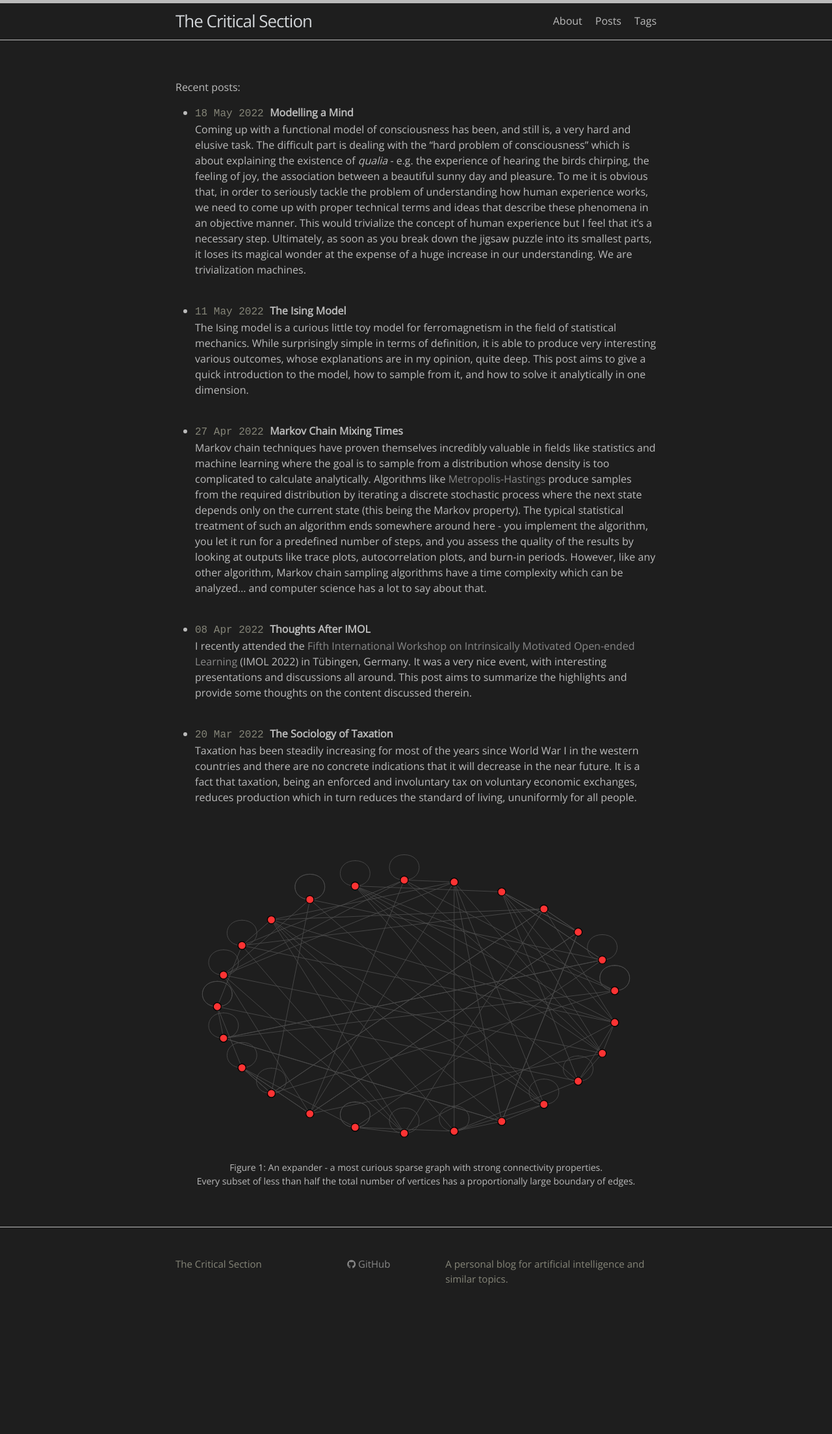
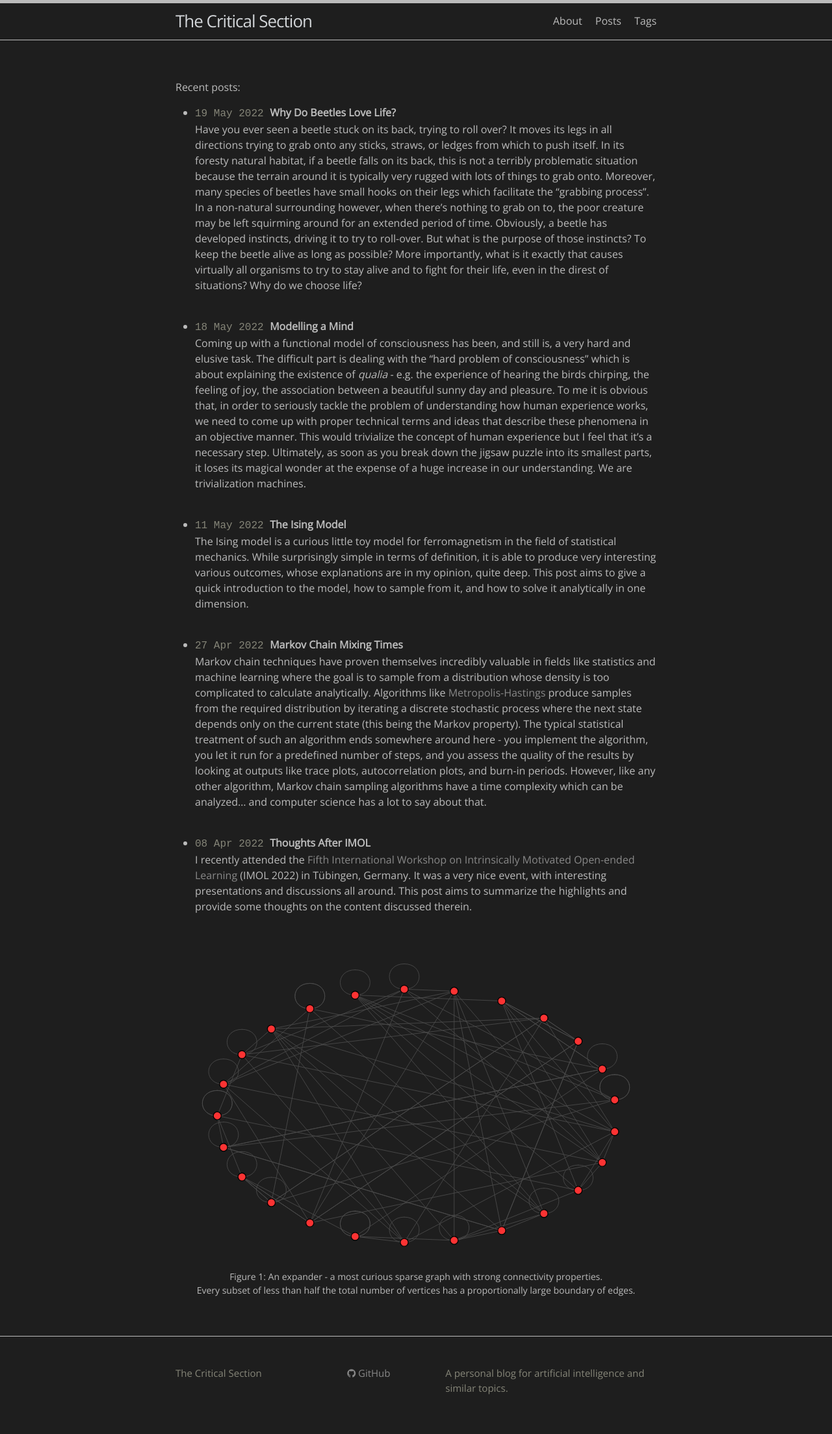
Before and after one commit to aceofgreens/aceofgreens.github.io, a Jekyll site: the page built from index.md, in a window 1280 px wide. Shown: the whole page at 65% size. Built offline with Jekyll 4.4.1, drawn with Linux system fonts in a browser that asks for light colours; before the commit the page ends 2039 px from its top, so only the background shows below that; some of the changed lines change nothing that is shown.

Commit message:
New post and small fixes

```diff
--- a/_posts/2022-05-18-modelling_a_mind.md
+++ b/_posts/2022-05-18-modelling_a_mind.md
@@ -36,13 +36,13 @@ Based on all of these components, a simplified control loop for the mind is:
 1. Process the sensory inputs, recognize any known patterns;
 2. Propose new patterns for storing as concepts;
 3. Integrate the proposals into the concept buffer, removing or updating other concepts if necessary;
-4. Predict the next state based on hypothetical actions
+4. Predict the next state based on hypothetical actions (imagination)
 5. Focus attention on sensory inputs or known concepts.
 6. Produce an action.
 
 Note that with just a processor and a policy, you get a primitive *reptilian brain* based on instincts. By adding a dynamics predictor and the difference between the current state and its expectation, you get a *limbic brain*. Finally, with the addition of concepts and attention you get a *neocortex*, capable of reasoning.
 
-Regarding the practical implementation of this mind, I think the processor, dynamics predictor, and policy can be built using artificial neural networks. The attention model can be an [attention layer](https://en.wikipedia.org/wiki/Attention_(machine_learning). The concept buffer is tricky because it would involve having a storage component for patterns (e.g. vectors) that is updated in a learnable way and is outside of the networks. Perhaps a stateful component like a batch norm could be built? I'll have to think about it.
+Regarding the practical implementation of this mind, I think the processor, dynamics predictor, and policy can be built using artificial neural networks. The attention model can be an [attention layer](https://en.wikipedia.org/wiki/Attention_(machine_learning)). The concept buffer is tricky because it would involve having a storage component for patterns (e.g. vectors) that is updated in a learnable way and is outside of the networks. Perhaps a stateful component that is continuously updated can be used.
 
 It might be necessary that all components are capable of handling time-series. In that case, a deep learning approach will require LSTMs, GRUs, or temporal transformers. It is also likely that the agent should have a model-based mind that can plan ahead and choose its actions accordingly.
 
--- /dev/null
+++ b/_posts/2022-05-19-why_do_beetles_love_life.md
@@ -0,0 +1,86 @@
+---
+layout: post
+title: Why Do Beetles Love Life?
+date: 2022-05-19 16:00:00 +0200
+tags: [ai, ultra-rationalism]
+---
+
+Have you ever seen a beetle stuck on its back, trying to roll over? It moves its legs in all directions trying to grab onto any sticks, straws, or ledges from which to push itself. In its foresty natural habitat, if a beetle falls on its back, this is not a terribly problematic situation because the terrain around it is typically very rugged with lots of things to grab onto. Moreover, many species of beetles have small hooks on their legs which facilitate the "grabbing process". In a non-natural surrounding however, when there's nothing to grab on to, the poor creature may be left squirming around for an extended period of time. Obviously, a beetle has developed instincts, driving it to try to roll-over. But what is the purpose of those instincts? To keep the beetle alive as long as possible? More importantly, what is it exactly that causes virtually all organisms to try to stay alive and to fight for their life, even in the direst of situations? Why do we choose life?
+
+The question "Why do all organisms try to stay alive?" sounds a lot like "What is the purpose of life?" but the latter one is a meaningless. This is because a purpose, as we understand it, exists only in the context of an agent capable enough to conceptualize the need for action in a situation where a different outcome than the current one is desired. I can say that my purpose is to act so as to cause a certain effect, or that my purpose is to be the driver of specific directed actions, but all this is anthropocentric babble not getting to the heart of the issue. It presumes a conceptual understanding of things like "self", "action", and "opportunity", and we know that life has emerged much before any organism could have time to conceptualize these.
+
+We can't meaningfully say that a chemical reaction has purpose. But treating life simply through the lens of complexity requires us to make the connection between the high level understanding of "purpose" and the low-level understanding of "cause and effect". Any explanation for the purpose of our existence based on developments from recent history is bound to miss the point. You can't say that the purpose of life is to maximize the likelihood of the species' survival, because a most primitive organism does not even know what a species is. Even more, how do genes know what the species of their carrier is? If life has any global purpose at all, this purpose has to be fundamental, primitive, and simple.
+
+Some people believe that **the purpose of life is to increase complexity**. The complexity of living organisms (informally understood as the complexity of the biological structures in their cells) is much greater than that in non-living ones. [Assembly theory](https://en.wikipedia.org/wiki/Assembly_theory) measures the complexity of molecules and proves empirically that molecules occurring in living organisms have a higher assembly index that those in non-living objects.
+
+Similarly, **living organisms tend to be more ordered than non-living ones**. The second law of thermodynamics states that all isolated systems will, with time, reach a state of maximal entropy. So why does life on Earth flourish? Well, because the biosphere is not an isolated system. Organisms reduce the entropy inside of them (they harvest [negentropy](https://en.wikipedia.org/wiki/Negentropy) packets) at the expense of their surrounding. As this process continues, living organisms can become more ordered, while the environment in which they live - more unordered.
+
+While all of this is true - that life increases complexity and order - these relationships are observed consequence of the way life functions. They are not its purpose.
+
+**In reality, life has no ultimate purpose**... What we observe all around us are organisms with behavioural traits that simply help them survive. Coming back to our example, why does a beetle stuck on its back try to roll over? Because this helps it survive. Why do all beetles around us have this behaviour? Because they wouldn't be around us, if they hadn't adopted this behaviour.
+
+### How life evolved
+Life has developed and evolved from primitive molecules. One plausible hypothesis is that as the chemical composition of the early universe was changing, larger and heavier molecules started to form. This was an entirely chemical process - when the right molecules would bump into each other, and under the right thermodynamic circumstances, a reaction would be triggered and new more complex molecules would be created. This process continued and eventually, by chance, a very special molecule was formed - one that could produce an exact copy of itself under the right conditions.
+
+This proved a game changer because a molecule that could replicate itself meant that its copies would also replicate themselves. Therefore, in a given pool of molecules, the proportion of molecules with that specific chemical composition started to increase.
+However, during the copying process, random changes, or *mutations* would occur. Some of these decreased the probability that a molecule with these mutations would replicate, while others increased it. One can easily see then, that under such a selection process those molecules with mutations that favour their replication would start to dominate the total pool of complex molecules.
+Those with mutations that didn't favour replication would simply decrease in proportion to the rest and possibly become extinct.
+
+Through this process of replication, mixed with random changes, the molecules continued to increase in complexity and form structures which in turn started to form even bigger structures. It is believed that the cell is the smallest unit of life because it can replicate and produce feedback loops to adapt to the environment and regulate its own state.
+
+### Simulations
+Let's look at evolution from a more computational perspective. For evolution to commence, we need to have three components:
+- an agent that can replicate,
+- a mutation operator to mutate agents,
+- a fitness function which computes the probability that an agent will replicate at time $t$.
+
+Then the evolution of the organisms consist of a sequence $\mathcal{A}_0, \mathcal{A}_1, ... \mathcal{A}_t, ...$ where $A_t$ is a set of all living agents at time $t$, and $n_t$ is the number of living agents at time $t$:
+
+$$\mathcal{A}_t = \{A^1_t, A^2_t, ..., A^{n_t}_t\}.$$
+
+To simulate the evolution from one step to the next we take the current agents, and assess whether each one of them will replicate using the fitness function. At the next step, those who are deemed to replicate create copies of each other, but with small changes added to the copies. In reality the fitness function is incredibly complicated - it is random, changing with time, and depending on the current set of organisms $\mathcal{A}_t$. This reflects the availability of resources, the competition between agents due to population growth, and numerous other factors.
+
+Let's simulate a very basic evolutionary process. A creature, for example some kind of bacteria, will be a vector of $10$ discrete integers, called features, each in the range $\\{0, ...., 7 \\}$. The fitness function will be time-invariant and deterministic. It takes in a single creature as input, and outputs $1$, meaning that this creature will replicate, only if the first feature of the creature is $1$ and the last one is not more than $5$:
+
+$$
+P(A^i \text{ will replicate}) =
+\begin{cases}
+1 & \text{ if } A^i [0] = 1 \text{ and } A^i[9] \le 5 \\
+0 & \text{ otherwise}.
+\end{cases}
+$$
+
+When a creature replicates, it creates a copy of itself and then a mutation is applied to both its copy and itself. The mutation consists of setting a random feature to a random value. Only those creatures for which the fitness function yields a $1$ get to replicate. The ensemble of all agents at time $t$ can be represented as a matrix $M$ where the rows of $M$ index the creatures and the columns index the features. In figure 1 below, we begin with an initial set of $30$ random creatures and evolve them for just $5$ steps. When comparing the ensembles we see that the creatures in the evolved one have developed strongly correlated first and last features. This is because these features are important for replication and if you do not develop them in such a way, you will simply not replicate. The other features are irrelevant to the probability of replication and hence there's more sustained diversity there.
+
+<figure>
+    <img class='small_img' src="/resources/deterministic_fitness.svg" alt="Deterministic fitness" width="1200">
+    <figcaption>Figure 1: A comparison of an initial and an evolved ensemble. The evolved ensemble has developed regularities in those features that are important for replication.</figcaption>
+</figure>
+
+Let's try with another example where the fitness function is random and there is some population capacity. In this case the probability that $A^i_t$ will replicate is given by
+
+$$
+P(A_t^i \text{ will replicate}) = \frac{N - n_{t-1}}{N (1 + \exp(- \mathbf{w}^\intercal A_t^i ))}
+$$
+
+where $N$ is the maximum population capacity, $n_t$ is the current population size, $A_t^i$ is a vector with the features of creature $i$ in time $t$, and $\mathbf{w}$ is a fixed vector of replication weights that defines which feature increases the probability of replication and by how much. In the experiment, we use $30$ features, each with real values. The mutation selects one of the features and sets it to a random value coming from a standard normal distribution.
+
+Figure 2 summarizes the results after 300 iterations. The top graph shows the mean and standard deviation of the features across the ensemble after 300 iterations. We can see that generally when the replication weights are negative, the evolved features are also negative. Likewise, if the replication features are positive, then the evolved features are also positive. The bottom plot shows how the correlation between the mean features and the replication weights evolves with time. The correlation is not $1$ because of the constant noise from the mutations.
+
+<figure>
+    <img class='img' src="/resources/probabilistic_fitness.svg" alt="Probabilistic fitness" width="1200">
+    <figcaption>Figure 2: Distributional statistics for the features evolved after 300 iterations (top). Evolution of the correlation between the mean ensemble features and the replication weights (bottom).</figcaption>
+</figure>
+
+The two experiments above suggest that:
+- Only a fitness function, a mutation operator, and the ability to create copies, are needed in order for evolution to occur;
+- The evolution process favours those changes which increase the fitness of the agent, where the fitness is related to how probable it is to replicate;
+- The evolution process can create order and complexity out of chaos and uniformity. It has no global purpose and is driven simply by computation, manifested in the behaviour of the agents. Does this count as virtual life, albeit extremely simple?
+
+### Implications
+
+Evolution is most probably the greatest natural stochastic process, responsible for the continuous development of all life based on organic chemistry. If aliens exist and have a similar organic structure, we can expect they go through a similar type of evolution.
+
+Specifically with humans however, the effects of evolution have started to become, and will become, trumped by those of technology. As technology progresses and life becomes arguably safer and easier, your survival will depend less and less on your physical and mental capabilities. As a result, the biological variance between people will increase. It will be more likely to encounter wild deviations from the mean in every aspect of society. Better healthcare, social welfare, mass communication, and artificial intelligence are just some of the things which make life easier for the individual, but are also likely to increase entropy on a macroscale... Is this trade-off worth it? I think yes. This is the price of progress.
+
+Treating evolution as computation shows that there is no global purpose to our lives. Ultimately, we are autotelic agents, capable of inventing our own purposes. There is no predefined, global reward function. Each one of us should come up with their own in order to live a meaningful life. And in the market for global reward functions there are many players - religious prophets, philosphers, writers, politicians... they're all selling. So are you willing to buy?
--- a/_sass/minima/_base.scss
+++ b/_sass/minima/_base.scss
@@ -76,6 +76,17 @@ img {
     // vertical-align: middle;
     border-radius: 2%;
   }
+
+  &.small_img {
+    margin-left:15%;
+    margin-right:0%;
+    max-width: 70%;
+    display: block;
+    // vertical-align: middle;
+    border-radius: 2%;
+  }
+
+
 }
 
 
```
Also changed, not shown: resources/deterministic_fitness.svg (added), resources/probabilistic_fitness.svg (added).
